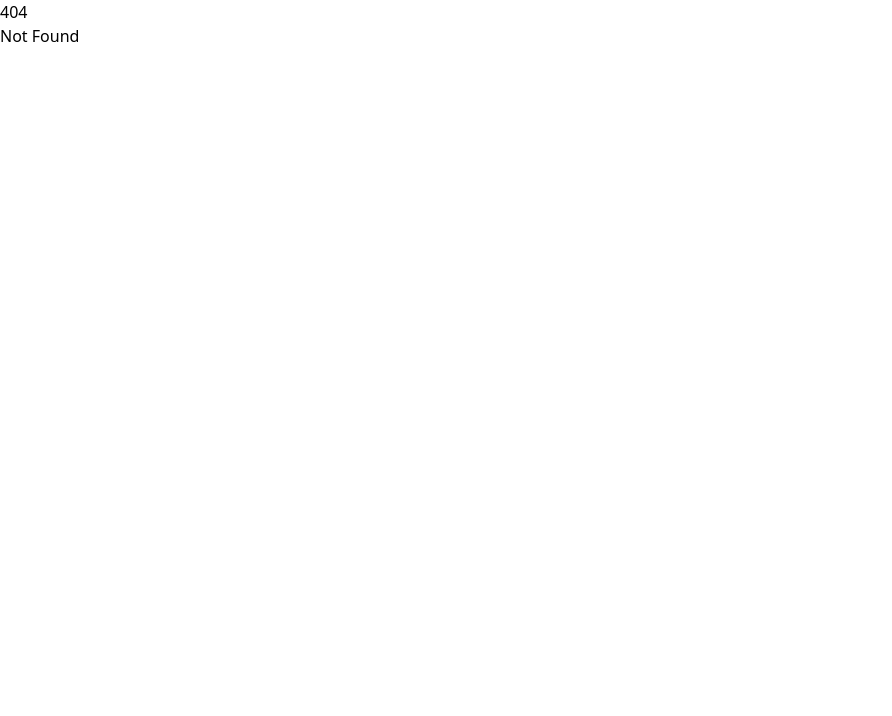
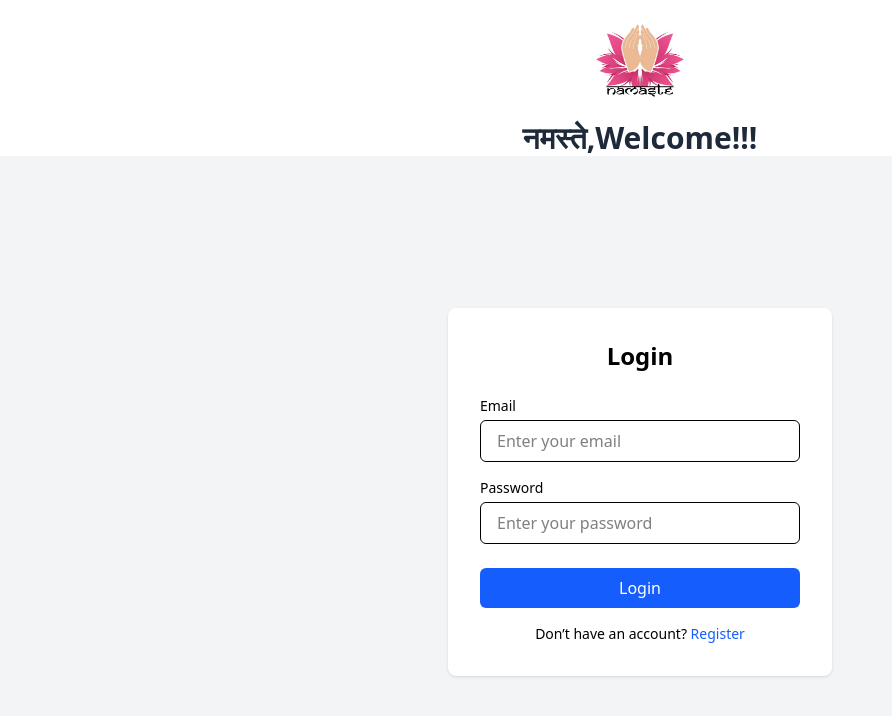
Before and after one commit to Surajanarase/Chat_app_frontend, a SvelteKit app: page /login in a window 1280 px wide. Before the commit this address had no page. Shown: the top 716 px of the page, without its empty margins (0-892 px from the left). Built offline with nearby package versions, Linux system fonts and the light colour scheme.

Commit message:
login page created,some rooths file added

```diff
--- a/package.json
+++ b/package.json
@@ -38,5 +38,8 @@
 		"typescript": "^5.0.0",
 		"typescript-eslint": "^8.20.0",
 		"vite": "^7.0.4"
+	},
+	"dependencies": {
+		"joi": "^18.0.0"
 	}
 }
--- /dev/null
+++ b/src/routes/login/+page.svelte
@@ -0,0 +1,40 @@
+<div class="flex flex-col items-center ">
+  <img src="/logo.jpg" alt="Namaste Logo" class="w-60 h-30 " />
+  <h1 class="text-3xl font-bold text-gray-800">नमस्ते,Welcome!!!</h1>
+</div>
+
+
+<div class="min-h-screen flex items-center justify-center bg-gray-100">
+  <div class="bg-white rounded-lg shadow p-8 w-full max-w-sm transform -translate-y-16">
+    <h2 class="text-2xl font-bold mb-6 text-center">Login</h2>
+
+    <div class="mb-4">
+      <label for="email" class="block text-sm font-medium mb-1">Email</label>
+      <input
+        id="email"
+        type="email"
+        class="w-full px-4 py-2 border rounded-md focus:outline-none focus:ring-2 focus:ring-blue-500"
+        placeholder="Enter your email"
+      />
+    </div>
+
+    <div class="mb-6">
+      <label for="password" class="block text-sm font-medium mb-1">Password</label>
+      <input
+        id="password"
+        type="password"
+        class="w-full px-4 py-2 border rounded-md focus:outline-none focus:ring-2 focus:ring-blue-500"
+        placeholder="Enter your password"
+      />
+    </div>
+
+    <button class="w-full bg-blue-600 text-white py-2 rounded-md hover:bg-blue-700 transition">
+      Login
+    </button>
+
+    <p class="text-sm text-center mt-4">
+      Don’t have an account?
+      <a href="/register" class="text-blue-600 hover:underline">Register</a>
+    </p>
+  </div>
+</div>
```
Also changed, not shown: src/lib/validation/loginSchema.ts (added), src/lib/validation/registerSchema.ts (added), src/routes/register/+page.svelte (added), static/logo.jpg (added), 1 other file (tests, documents, lock files or other folders).
